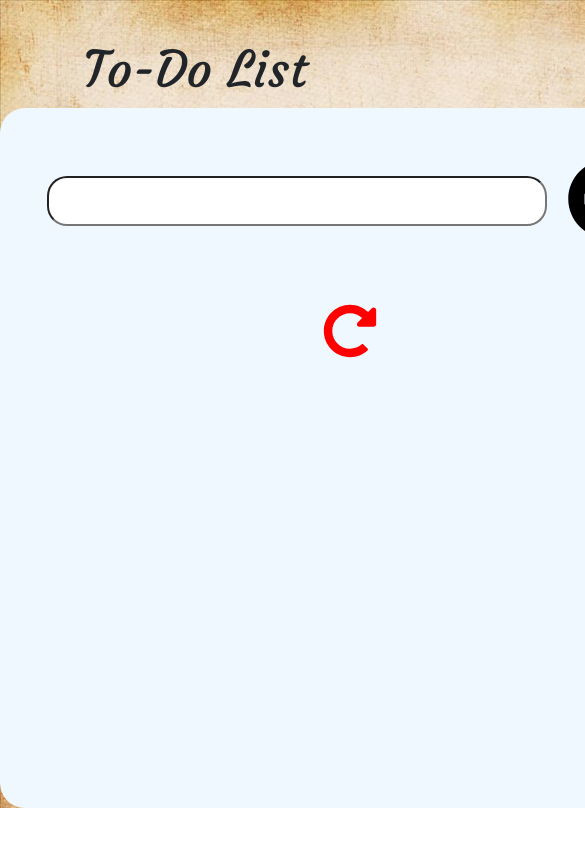
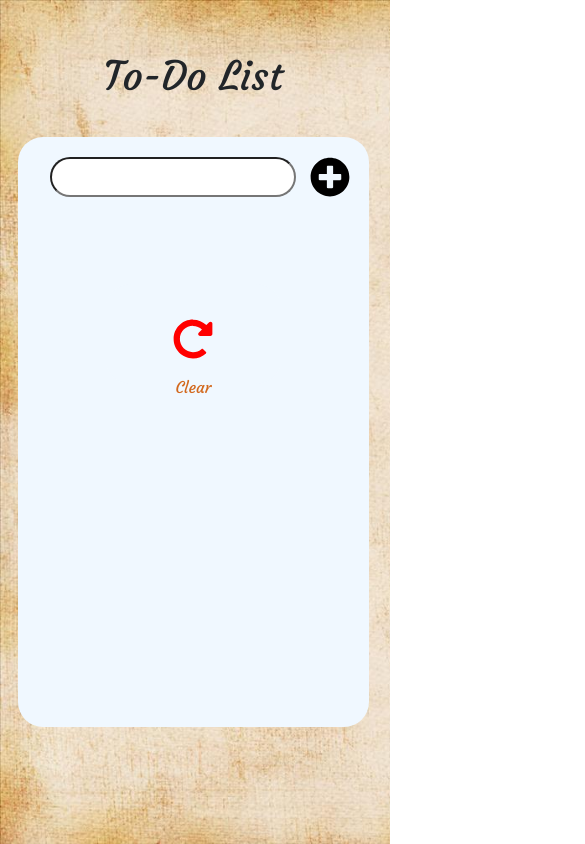
Before and after one commit to Toeinajana/todolistReact, a React (Create React App) app: page / in a window 390 px wide. Shown: the top 844 px of the page, 585 px wide, since content can reach past the window. Built offline with nearby package versions, Linux system fonts and the light colour scheme.

Commit message:
mobile responsive maxwidth400 done

```diff
--- a/package.json
+++ b/package.json
@@ -15,7 +15,9 @@
     "mdbreact": "^4.27.0",
     "react": "^16.13.1",
     "react-bootstrap": "^1.3.0",
+    "react-card-flip": "^1.0.11",
     "react-dom": "^16.13.1",
+    "react-flip-move": "^3.0.4",
     "react-scripts": "3.4.3"
   },
   "scripts": {
--- a/src/App.css
+++ b/src/App.css
@@ -84,10 +84,17 @@ h1{
   left: 50%;
   top: 50%;
   padding-top: 10px;
-  color: red;
+  color: black;
   transform: translate(-50%, -50%);
   cursor: pointer;
 
+}
+.clearData{
+  position: absolute;
+  padding-top: 10px;
+  color: chocolate;
+  transform: translate(-50%, -50%);
+  cursor: pointer;
 }
 
 .MuiGrid-spacing-xs-2 > .MuiGrid-item{
@@ -130,12 +137,26 @@ h1{
   cursor: pointer;
 
 }
+/* mobile */
+@media only screen and (max-width: 400px){
 
-/* mobile */
-@media only screen and (max-width: 600px){
+  html, body {
+
+    font-family: 'Courgette', cursive;
+    background-size: cover;
+    overflow-x:hidden !important;
+    background-attachment:fixed;
+    height: 100%;
+    position: fixed;
+    width: fit-content;
+  }
 
   h1{
-    font-size: 50px;
+    font-size:40px;
+    position: fixed;
+    margin: 10px;
+    top:5%;
+    left:24%;
   }
 
   .App {
@@ -145,18 +166,24 @@ h1{
   }
 
   .textFieldArea{
-    margin: 30px auto;
-    width: 90%;
+    margin: 20px auto;
+    width: 70%;
     padding-top: 20px;
 
   }
+  .controlContainer{
+    position:relative;
+    bottom:60px;
+  }
 
   .ListArea{
-    position: relative;
-    margin: auto;
+    position: fixed;
+    margin: 10px;
+    top:15%;
+    left:2%;
     background-color: aliceblue;
-    width: 700px;
-    height: 700px;
+    width: 90%;
+    height: 70%;
     border-radius: 25px;
     overflow: scroll;
   }
@@ -165,30 +192,17 @@ h1{
   .ListItem{
     margin:auto;
     margin-top: 20px;
-    width: 650px;
-    height: 55px;
+    width: 80%;
+    height: 45px;
     background-color: white;
     border-style: dashed;
     border-color: chocolate;
     border-radius: 25px;
-    padding-top: 15px;
-
-  }
-
-  .ListText{
-    position: relative;
-    bottom: 10px;
-    padding-bottom: 5px;
-    font-size: 29px;
-    color: black;
-    font-family: 'Roboto', sans-serif;
 
   }
 
   .ListTextbox{
     position: relative;
-    bottom: 10px;
-    padding-bottom: 5px;
     font-size: 29px;
     color: black;
     font-family: 'Roboto', sans-serif;
@@ -199,7 +213,7 @@ h1{
 
   .clearTask{
     position: sticky;
-    width:700px;
+    width: 50%;
     height: 100px;
     bottom:0px;
     border-radius: 25px;
@@ -216,6 +230,7 @@ h1{
     color: red;
     transform: translate(-50%, -50%);
     cursor: pointer;
+    font-size: 50px;
 
   }
 
@@ -224,15 +239,15 @@ h1{
   }
 
   .inputTodo{
-    height: 50px;
-    width: 500px;
-    position: relative;
+    height: 40px;
+    width: 100%;
     border-radius: 20px;
     font-size: 24px;
     padding-left:17px;
     font-family: 'Roboto', sans-serif;
     position: relative;
     top: -20px;
+    left: -20px;
 
   }
 
@@ -244,22 +259,31 @@ h1{
     outline:none;
     position: relative;
     padding-left: 20px;
+    bottom:61px;
+    left:130px;
 
   }
 
   .addBtn > svg{
     color:black;
     cursor: pointer;
+    font-size: 40px;
   }
 
   .delTrash {
     color: chocolate;
     position: relative;
-    bottom: 6px;
+    bottom: 58px;
     cursor: pointer;
+    font-size: small;
+}
 
-
-
+.clearData{
+  position: absolute;
+  padding-top: 5px;
+  color: chocolate;
+  transform: translate(-50%, -50%);
+  cursor: pointer;
 }
 
 }
--- a/src/App.js
+++ b/src/App.js
@@ -4,16 +4,20 @@ import { faRedoAlt } from "@fortawesome/free-solid-svg-icons";
 import { FontAwesomeIcon } from "@fortawesome/react-fontawesome";
 import TodoList from './components/TodoList';
 import AddTasks from './components/AddTasks';
+import FlipMove from 'react-flip-move';
+
+
 
 
 class App extends React.Component {
 
-  constructor(){
+  constructor() {
 
     super();
     this.state = {
-      text:'',
-      tasks:[]
+      text: '',
+      tasks: [],
+
     };
 
   }
@@ -22,9 +26,9 @@ class App extends React.Component {
 
     const tasks = localStorage.getItem('tasks');
 
-    if(tasks){
+    if (tasks) {
       const storedTasks = JSON.parse(tasks);
-      this.setState({tasks : storedTasks});
+      this.setState({ tasks: storedTasks });
     }
     else {
       console.log('null')
@@ -34,7 +38,7 @@ class App extends React.Component {
 
   addEachTask = async (task) => {
 
-    await this.setState({tasks : [...this.state.tasks, task]})
+    await this.setState({ tasks: [...this.state.tasks, task] })
     localStorage.setItem('tasks', JSON.stringify(this.state.tasks))
     console.log(localStorage.getItem('tasks'));
 
@@ -46,15 +50,15 @@ class App extends React.Component {
     const newTask = this.state.tasks.filter((task_) => {
       return task_ !== finishedTask
     });
-
-     await this.setState({ tasks:newTask })
+    this.setState(prevState => ({ isFlipped: !prevState.isFlipped }));
+    await this.setState({ tasks: newTask })
     localStorage.setItem('tasks', JSON.stringify(this.state.tasks))
 
   }
 
   clearList = () => {
 
-  this.setState({tasks:[]});
+    this.setState({ tasks: [] });
     localStorage.clear();
 
   }
@@ -63,19 +67,20 @@ class App extends React.Component {
     const tasks = localStorage.getItem('tasks') || []
     let storedTasks = JSON.parse(tasks)
     storedTasks.splice(index, 1, this.state.tasks[index])
+    localStorage.setItem('tasks', JSON.stringify(storedTasks))
 
-    localStorage.setItem('tasks', JSON.stringify(storedTasks))
+
   }
 
-  onChangeHandle = (value, index) =>{
+  onChangeHandle = (value, index) => {
     let updatedTasks = this.state.tasks
     updatedTasks.splice(index, 1, value)
 
-    this.setState({tasks: updatedTasks})
+    this.setState({ tasks: updatedTasks })
   }
 
 
-  render(){
+  render() {
 
 
 
@@ -86,17 +91,19 @@ class App extends React.Component {
         <div className="ListArea">
 
           {/* passing props */}
-        <AddTasks addTodoList={this.addEachTask}/>
+          <AddTasks addTodoList={this.addEachTask} />
+
+          <FlipMove duration={600} easing="ease-in-out">
+
             <TodoList
               tasks={this.state.tasks}
-        deleteTask = {this.deleteTask}
-        saveTask = {this.saveTask}
-        onChangeHandle = {this.onChangeHandle}
+              deleteTask={this.deleteTask}
+              saveTask={this.saveTask}
+              onChangeHandle={this.onChangeHandle}
             />
-
-        <div className="clearTask" onClick={this.clearList}><FontAwesomeIcon icon={faRedoAlt} size="4x" className=""/></div>
-
-
+            <div className="clearTask" onClick={this.clearList}><FontAwesomeIcon icon={faRedoAlt} size="4x" className="" /></div>
+            <spand className="clearData">Clear</spand>
+          </FlipMove>
 
         </div>
 
--- a/src/components/TodoList.js
+++ b/src/components/TodoList.js
@@ -1,40 +1,48 @@
 import React, { Component } from 'react'
 import '../App.css';
 import { faTrashAlt } from "@fortawesome/free-solid-svg-icons";
-import {faSave } from "@fortawesome/free-solid-svg-icons";
+import { faSave } from "@fortawesome/free-solid-svg-icons";
 import { FontAwesomeIcon } from "@fortawesome/react-fontawesome";
+
+
 
 export class todoList extends Component {
 
-    constructor(){
+    constructor() {
         super();
         this.state = {
-            editing : false,
-            task: ''
+            task: '',
+            isFlipped: false
         }
     }
 
     render() {
 
-        const {tasks} = this.props;
+        const { tasks } = this.props;
 
         return (
-          <div className="mt-4">
+            <div className="mt-4 controlContainer">
                 {
 
-           tasks.map((task_,index) => {
+                    tasks.map((task_, index) => {
 
-               return(
-
+                        return (
                             <div className="ListItem" key={index}>
-          <input className="ListTextbox float-left pl-4 pb-" type="text" key={index} value = {task_} onChange = {(e) => {
+                                <div className="adjust">
+                                <input className="ListTextbox float-left pl-4 pb-" type="text" key={index} value={task_}
+                                    onChange={(e) => {
                                         const input = e.target.value
                                         this.props.onChangeHandle(input, index)
-              }}/>
-          <span onClick={ () => this.props.deleteTask(task_)} key={index} className="float-right pr-4 delTrash"><FontAwesomeIcon icon={faTrashAlt} size="2x"/></span>
-          <span onClick={ () => this.props.saveTask(index)} key={index} className="float-right pr-4 delTrash"><FontAwesomeIcon icon={faSave} size="2x"/></span>
+                                    }} />
+                                <span onClick={() => this.props.deleteTask(task_)} key={index} className="float-right pr-4 delTrash"><FontAwesomeIcon icon={faTrashAlt} size="2x" /></span>
+                                <span onClick={() => this.props.saveTask(index)} key={index} className="float-right pr-4 delTrash"><FontAwesomeIcon icon={faSave} size="2x" /></span>
+                                </div>
 
                             </div>
+
+
+
+
 
                )
 
```
Also changed, not shown: src/components/AddTasks.js (+8 -8 lines), 1 other file (tests, documents, lock files or other folders). Lines whose indentation alone changed are shown as unchanged.
